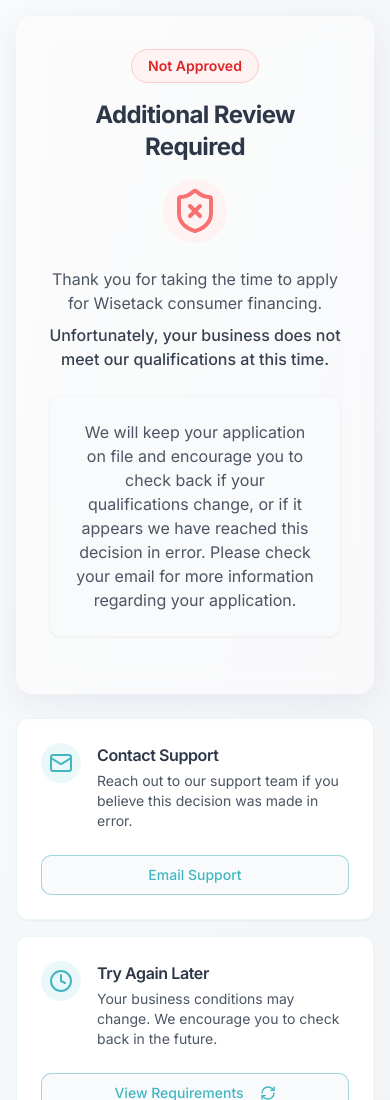
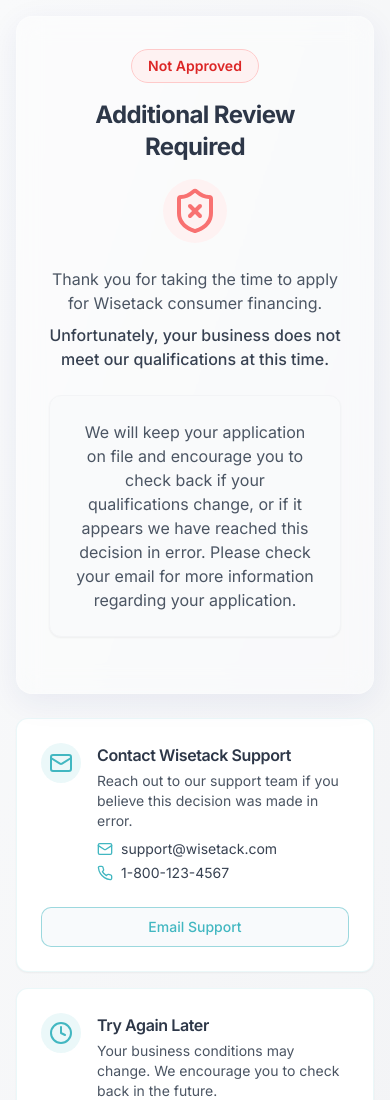
Before and after one commit to justinonsuccess/wisetack, a React (Vite) app: page /rejected in a window 390 px wide. Shown: the top 1100 px of the page. Built offline with nearby package versions, Linux system fonts and the light colour scheme; a web font is replaced by a local one.

Commit message:
Update contact support information
Updates the contact support section to include Wisetack's name, email, and toll-free phone number.

```diff
--- a/src/pages/Rejected.tsx
+++ b/src/pages/Rejected.tsx
@@ -5,7 +5,7 @@ import { Card, CardContent, CardFooter } from "@/components/ui/card";
 import GlassmorphicCard from "@/components/GlassmorphicCard";
 import { Button } from "@/components/ui/button";
 import { Badge } from "@/components/ui/badge";
-import { ShieldX, ArrowLeft, Mail, Clock, RefreshCw } from "lucide-react";
+import { ShieldX, ArrowLeft, Mail, Clock, RefreshCw, Phone } from "lucide-react";
 
 const Rejected = () => {
   return (
@@ -53,10 +53,18 @@ const Rejected = () => {
                   <Mail className="h-6 w-6 text-wisetack-blue" />
                 </div>
                 <div>
-                  <h3 className="font-semibold text-wisetack-dark mb-1">Contact Support</h3>
-                  <p className="text-sm text-gray-600">
+                  <h3 className="font-semibold text-wisetack-dark mb-1">Contact Wisetack Support</h3>
+                  <p className="text-sm text-gray-600 mb-2">
                     Reach out to our support team if you believe this decision was made in error.
                   </p>
+                  <div className="flex items-center text-sm text-gray-700 mb-1">
+                    <Mail className="h-4 w-4 mr-2 text-wisetack-blue" />
+                    <span>support@wisetack.com</span>
+                  </div>
+                  <div className="flex items-center text-sm text-gray-700">
+                    <Phone className="h-4 w-4 mr-2 text-wisetack-blue" />
+                    <span>1-800-123-4567</span>
+                  </div>
                 </div>
               </div>
             </CardContent>
```
